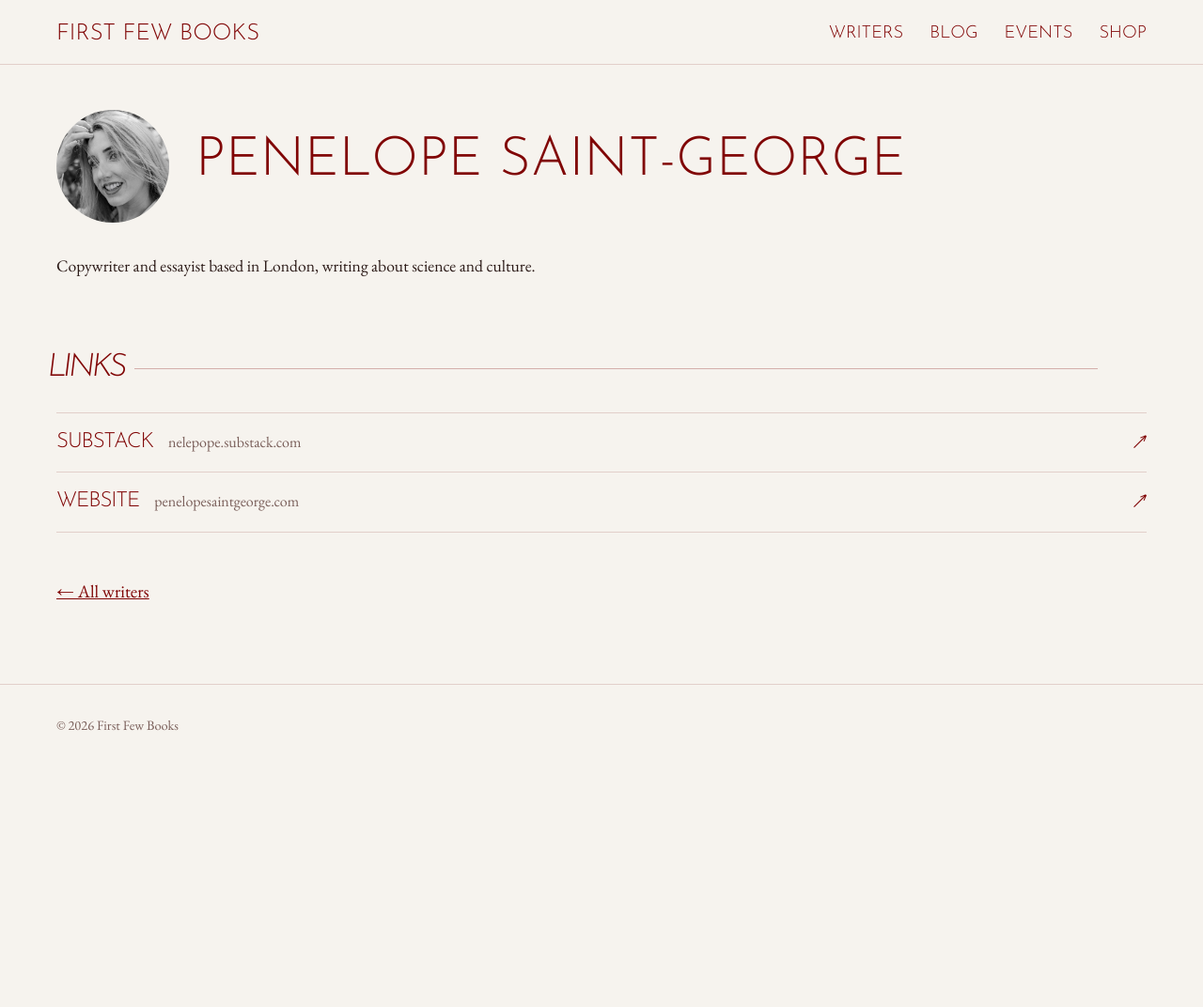
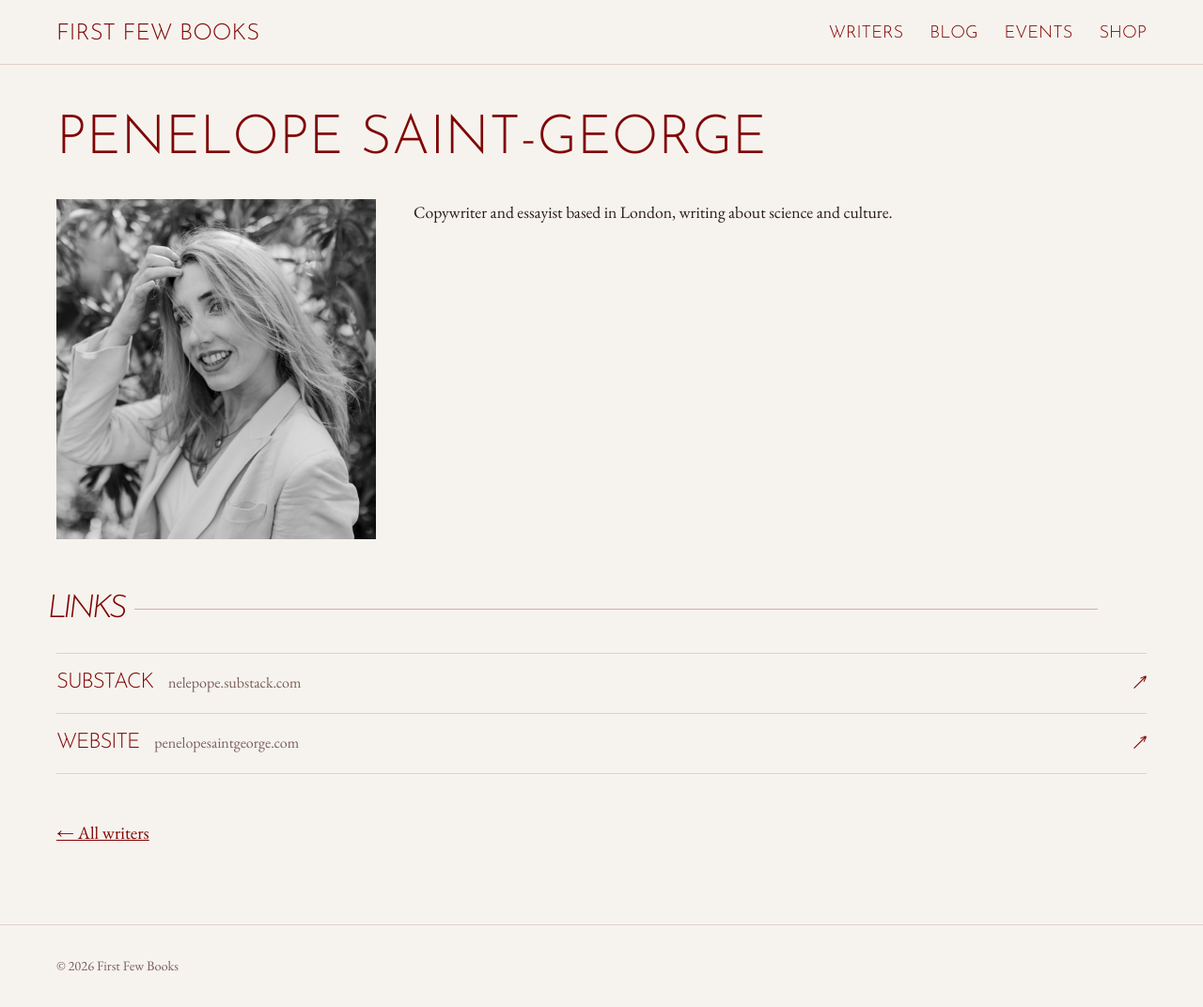
Before and after one commit to nelepope/firstfewbooks, a Jekyll site: the page built from _members/penelope-saint-george.md, in a window 1280 px wide and 1072 px high. Shown: the whole window at 94% size. Built offline with Jekyll 4.4.1, drawn with Linux system fonts in a browser that asks for light colours.

Commit message:
Show the whole photo on writer profiles instead of a circle crop
Profiles use portrait: when set, else photo; the Writers grid keeps circles.
Page titles use the writer's real name.

Co-Authored-By: Claude Opus 5.5 <noreply@anthropic.com>

```diff
--- a/_layouts/default.html
+++ b/_layouts/default.html
@@ -3,7 +3,8 @@
 <head>
   <meta charset="utf-8">
   <meta name="viewport" content="width=device-width, initial-scale=1">
-  <title>{% if page.title %}{{ page.title }} · {% endif %}{{ site.title }}</title>
+  {% assign page_title = page.name | default: page.title %}
+  <title>{% if page_title %}{{ page_title }} · {% endif %}{{ site.title }}</title>
   <meta name="description" content="{{ page.description | default: page.excerpt | default: site.description | strip_html | strip_newlines | truncate: 160 }}">
   <link rel="canonical" href="{{ page.url | absolute_url }}">
   <link rel="preconnect" href="https://fonts.googleapis.com">
--- a/_layouts/member.html
+++ b/_layouts/member.html
@@ -5,15 +5,17 @@ layout: default
 {% assign books = site.books | where: "author", page.slug %}
 <div class="wrap member">
   <header class="member-header">
-    {% include avatar.html member=page large=true %}
-    <div>
-      <h1>{{ page.name }}</h1>
-      {% if page.tagline %}<p class="tagline">{{ page.tagline }}</p>{% endif %}
-    </div>
+    <h1>{{ page.name }}</h1>
+    {% if page.tagline %}<p class="tagline">{{ page.tagline }}</p>{% endif %}
   </header>
 
-  <div class="prose narrow">
-    {{ content }}
+  {% comment %}The profile shows the whole photo (portrait); the Writers grid uses the square crop (photo).{% endcomment %}
+  {% assign full_photo = page.portrait | default: page.photo %}
+  <div class="member-intro{% unless full_photo %} member-intro-text-only{% endunless %}">
+    {% if full_photo %}<img class="member-photo" src="{{ full_photo | relative_url }}" alt="{{ page.name }}">{% endif %}
+    <div class="prose">
+      {{ content }}
+    </div>
   </div>
 
   {% if page.featured %}
--- a/_members/penelope-saint-george.md
+++ b/_members/penelope-saint-george.md
@@ -1,6 +1,7 @@
 ---
 name: Penelope Saint-George
 photo: /assets/images/members/penelope-saint-george.jpg
+portrait: /assets/images/members/penelope-saint-george-full.jpg
 substack: nelepope
 links:
   - label: Website
--- a/assets/css/style.css
+++ b/assets/css/style.css
@@ -176,7 +176,12 @@ main > .wrap:first-child { padding-top: 48px; }
 .member-card .avatar { width: 96px; height: 96px; margin: 0 auto 16px; font-size: 2rem; }
 .member-card p { color: var(--muted); margin: 0; font-size: .95rem; }
 
-.member-header { display: flex; align-items: center; gap: 28px; margin-bottom: 32px; }
+.member-header { margin-bottom: 32px; }
+.member-intro { display: grid; grid-template-columns: minmax(0, 340px) minmax(0, 1fr); gap: 40px; align-items: start; }
+.member-intro-text-only { grid-template-columns: minmax(0, 720px); }
+.member-photo { display: block; width: 100%; height: auto; }
+.member-intro .prose p:first-child { margin-top: 0; }
+@media (max-width: 760px) { .member-intro { grid-template-columns: 1fr; gap: 24px; } .member-photo { max-width: 420px; } }
 .member-header h1 { margin-bottom: .2em; }
 .tagline { color: var(--muted); margin: 0 0 .5em; font-size: 1.1rem; }
 .links { display: flex; flex-wrap: wrap; gap: 16px; margin: 0; }
```
Also changed, not shown: assets/images/members/penelope-saint-george-full.jpg (added).
